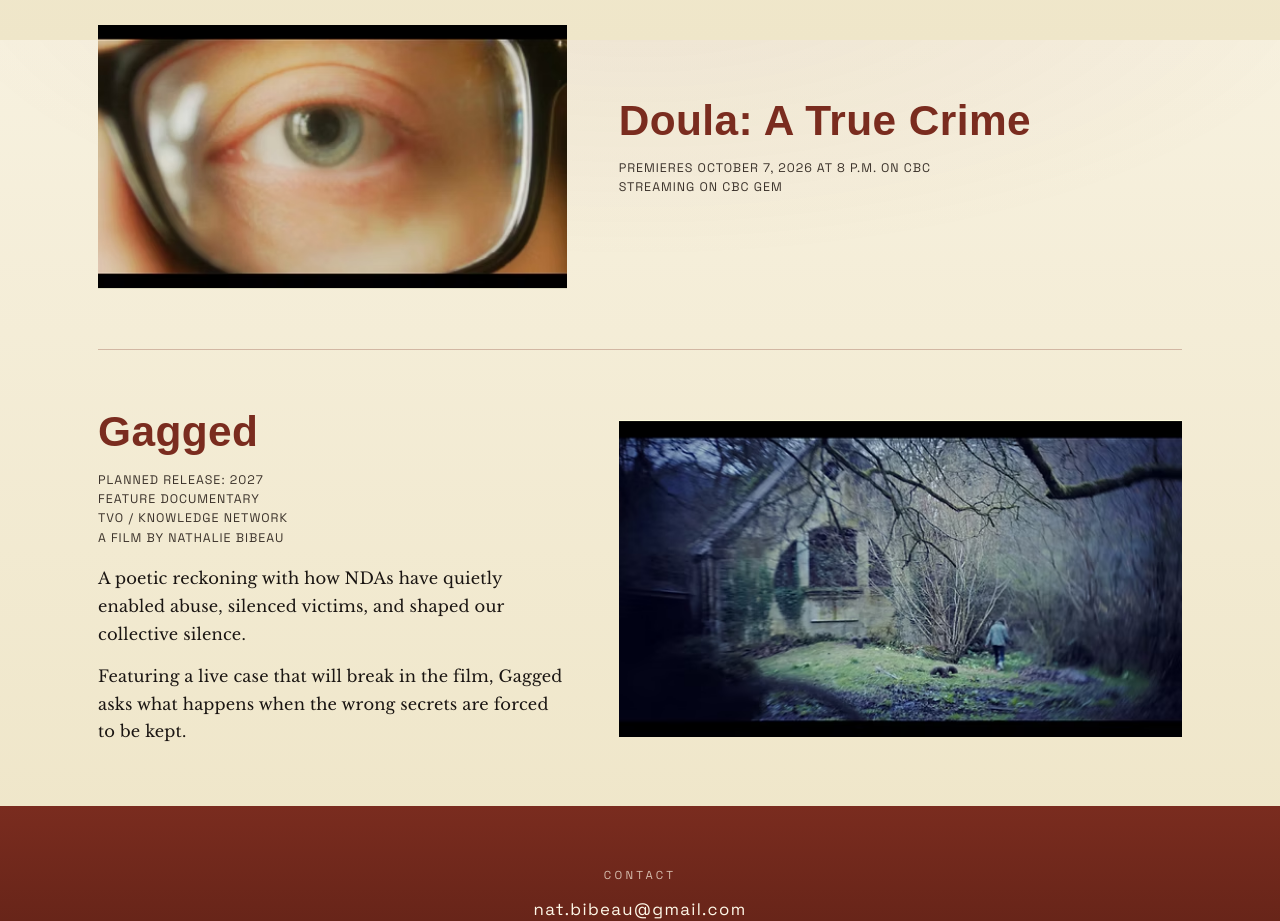
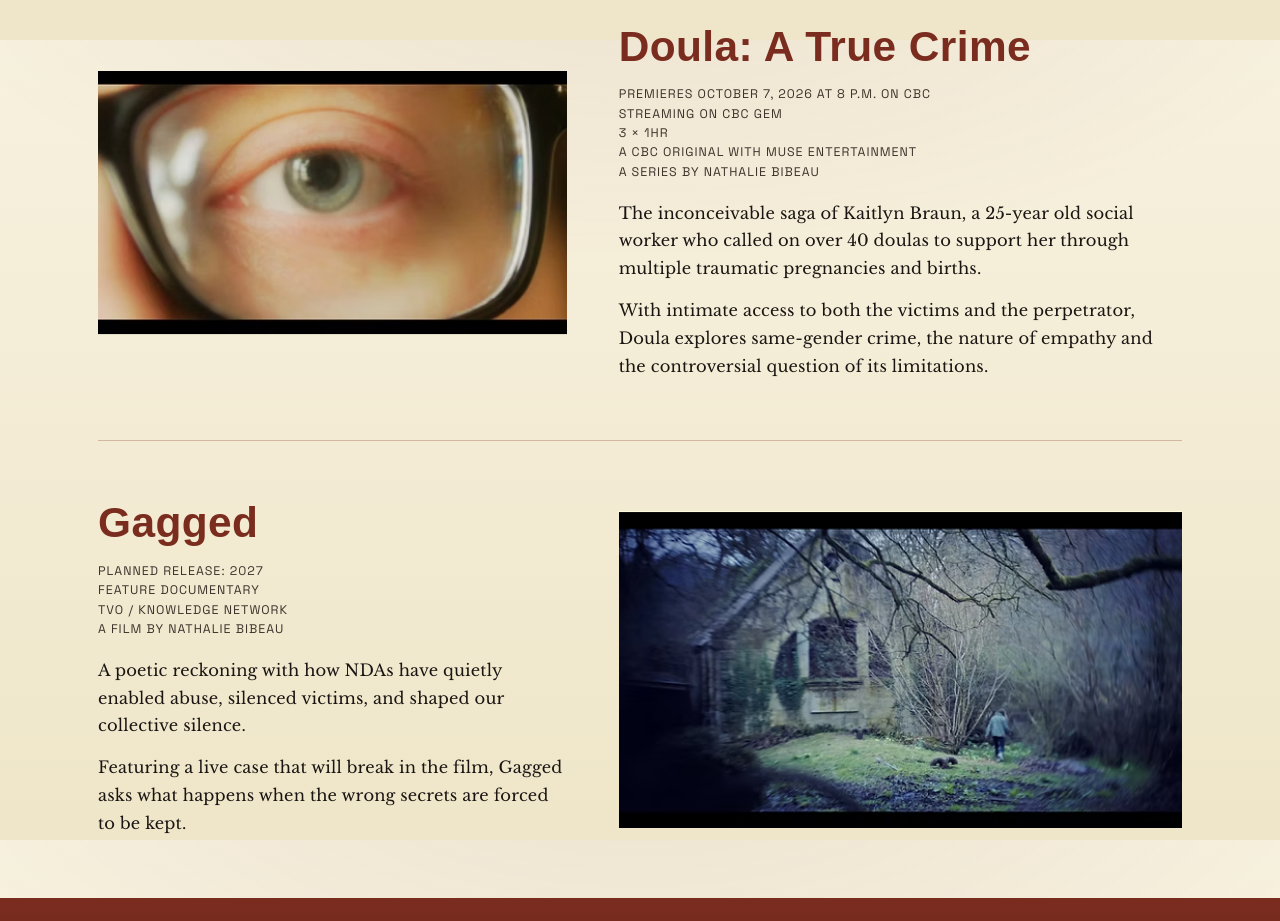
Before and after one commit to lionelmann/natbibeau, a Nuxt app in the folder nuxt/: page / in a window 1280 px wide. Shown: the part 5560-6481 px from the top of the page. Built offline with nearby package versions, Linux system fonts and the light colour scheme.

Commit message:
Restore Doula body copy and project meta
Bring back the original Doula description paragraphs and series meta
lines while keeping the new title and premiere air dates.

Co-authored-by: Lionel Mann <lionelmann@users.noreply.github.com>

```diff
--- a/nuxt/app/app.vue
+++ b/nuxt/app/app.vue
@@ -170,8 +170,14 @@ const upcoming = [
     metaLines: [
       "Premieres October 7, 2026 at 8 p.m. on CBC",
       "Streaming on CBC Gem",
+      "3 × 1hr",
+      "A CBC Original with Muse Entertainment",
+      "A Series by Nathalie Bibeau",
     ],
-    description: [],
+    description: [
+      "The inconceivable saga of Kaitlyn Braun, a 25-year old social worker who called on over 40 doulas to support her through multiple traumatic pregnancies and births.",
+      "With intimate access to both the victims and the perpetrator, Doula explores same-gender crime, the nature of empathy and the controversial question of its limitations.",
+    ],
   },
   {
     title: "Gagged",
```
